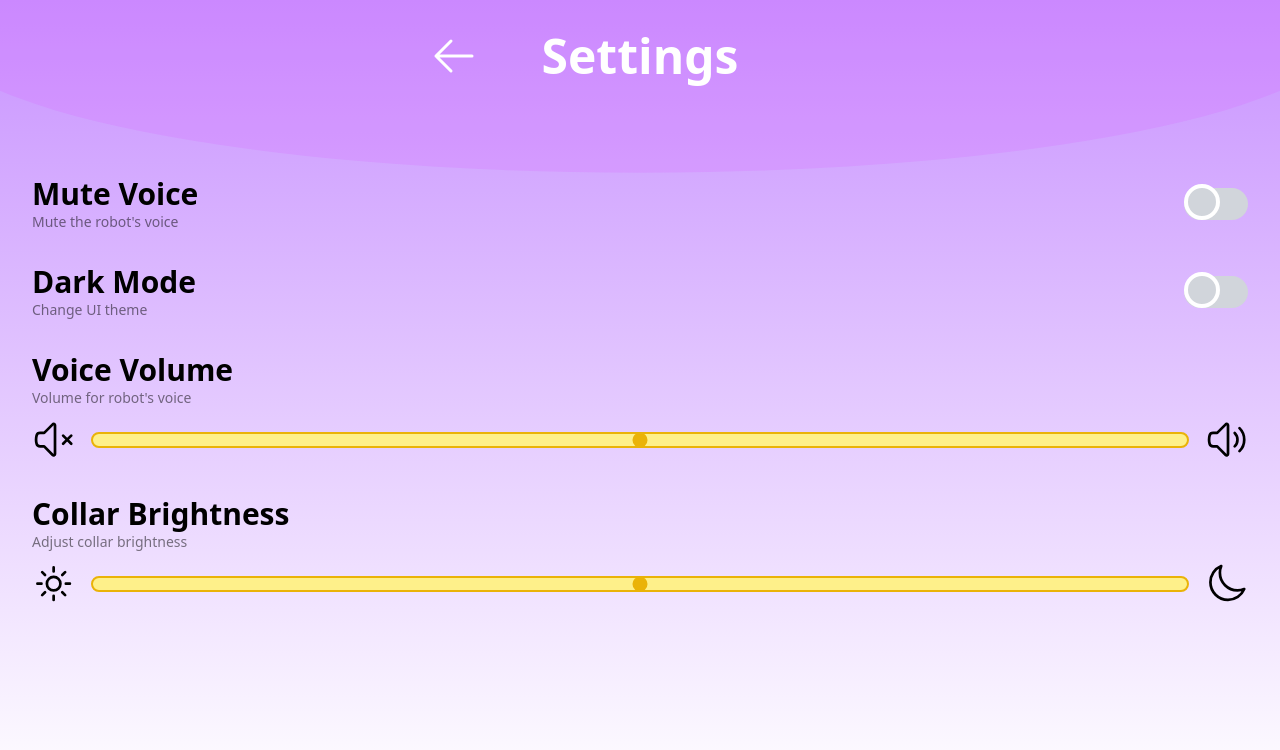
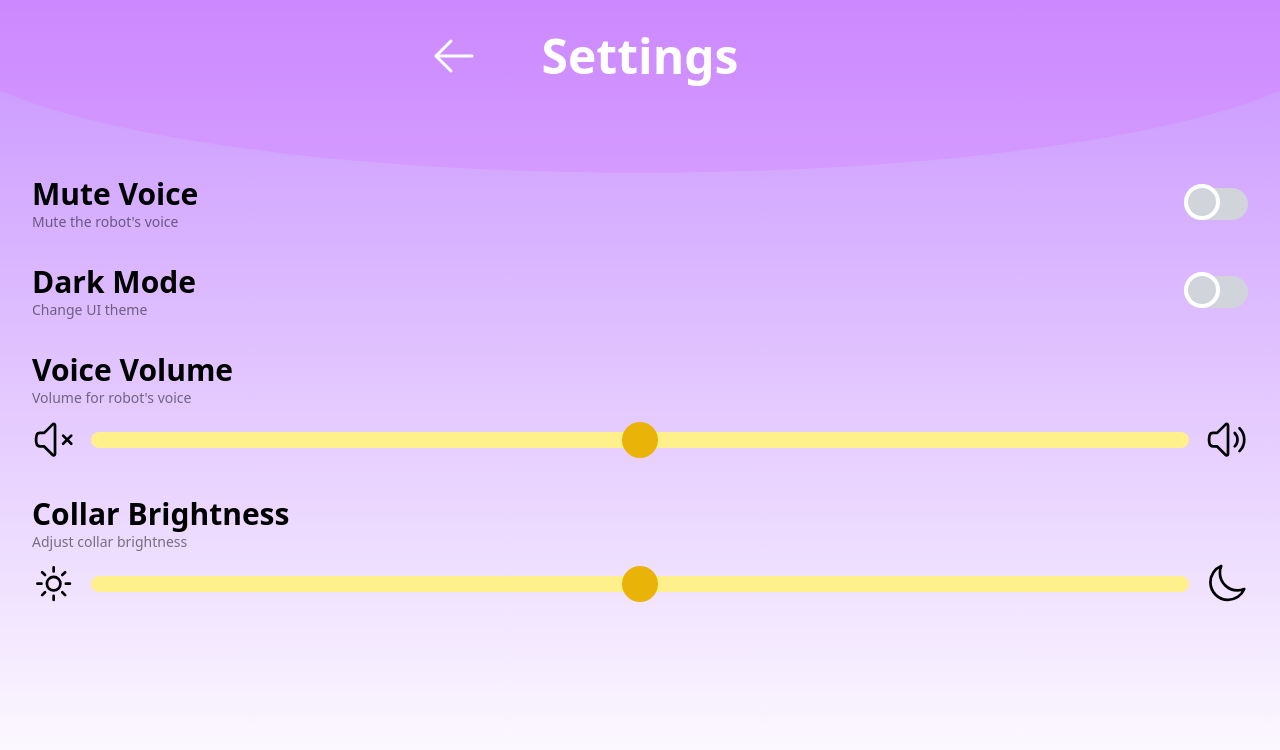
Before and after one commit to krunalpatel0719/Therabot, a React (Create React App) app in the folder therabot/: page /settings in a window 1280 px wide. Shown: the top 750 px of the page. Built offline with nearby package versions, Linux system fonts and the light colour scheme.

Commit message:
Settings

```diff
--- a/therabot/src/index.css
+++ b/therabot/src/index.css
@@ -6,3 +6,13 @@
 @import "tailwindcss/utilities";
 
 @import "~@fontsource/inter/index.css";
+
+.slider-thumb::-webkit-slider-thumb {
+    -webkit-appearance: none;
+    appearance: none;
+    width: 36px; /* Width of the thumb */
+    height: 36px; /* Height of the thumb */
+    border-radius: 24px; /* Make it circular */
+    background: #eab308; /* Thumb color */
+    cursor: pointer; /* Cursor on hover */
+  }
--- a/therabot/src/pages/Settings.js
+++ b/therabot/src/pages/Settings.js
@@ -50,7 +50,7 @@ function Settings() {
         max="100"
         value={value}
         onChange={(e) => setValue(e.target.value)}
-        className="accent-yellow-500 w-full h-4 range-lg bg-yellow-200 border-yellow-500 border-2 rounded-lg appearance-none cursor-pointer "
+        className="slider-thumb accent-yellow-500 w-full h-4 range- bg-yellow-200  rounded-lg appearance-none cursor-pointer "
       />
       <div className="flex items-center h-12 w-12"> {iconRight}</div>
     </div>
```
